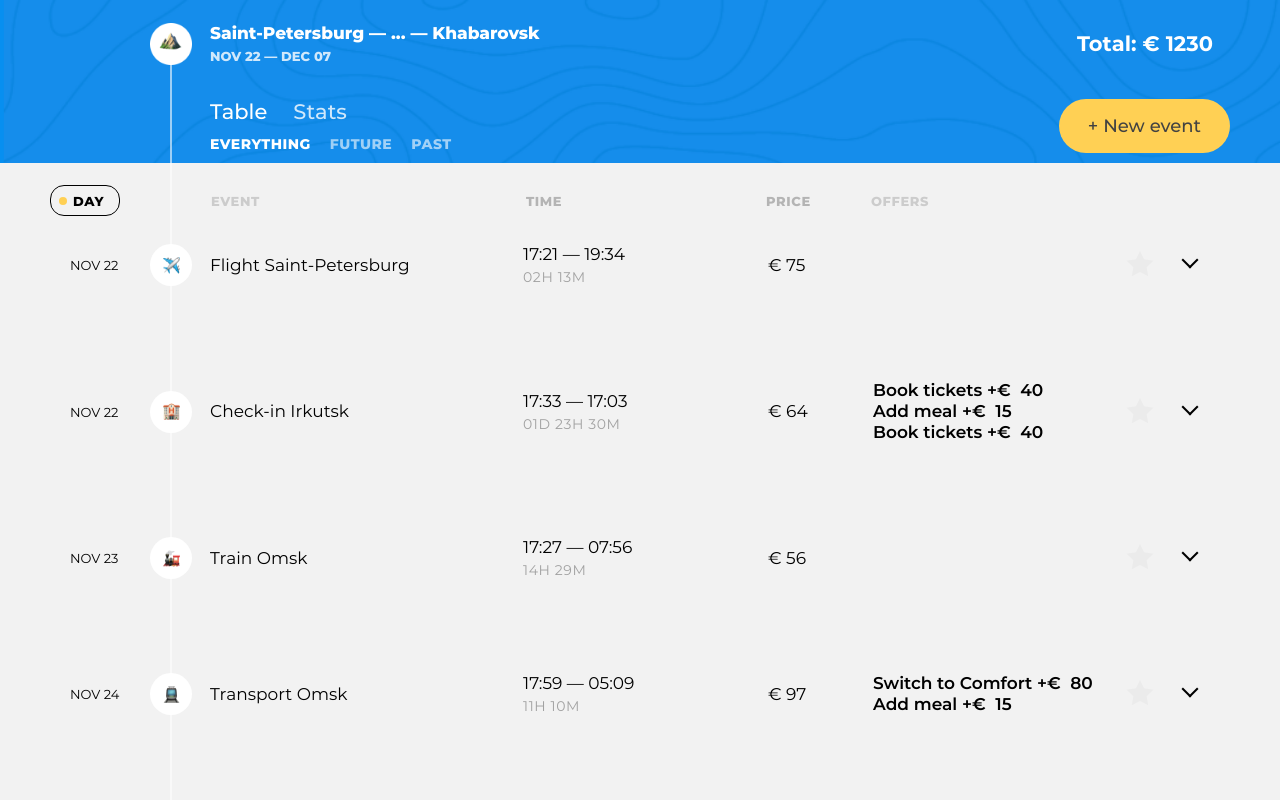
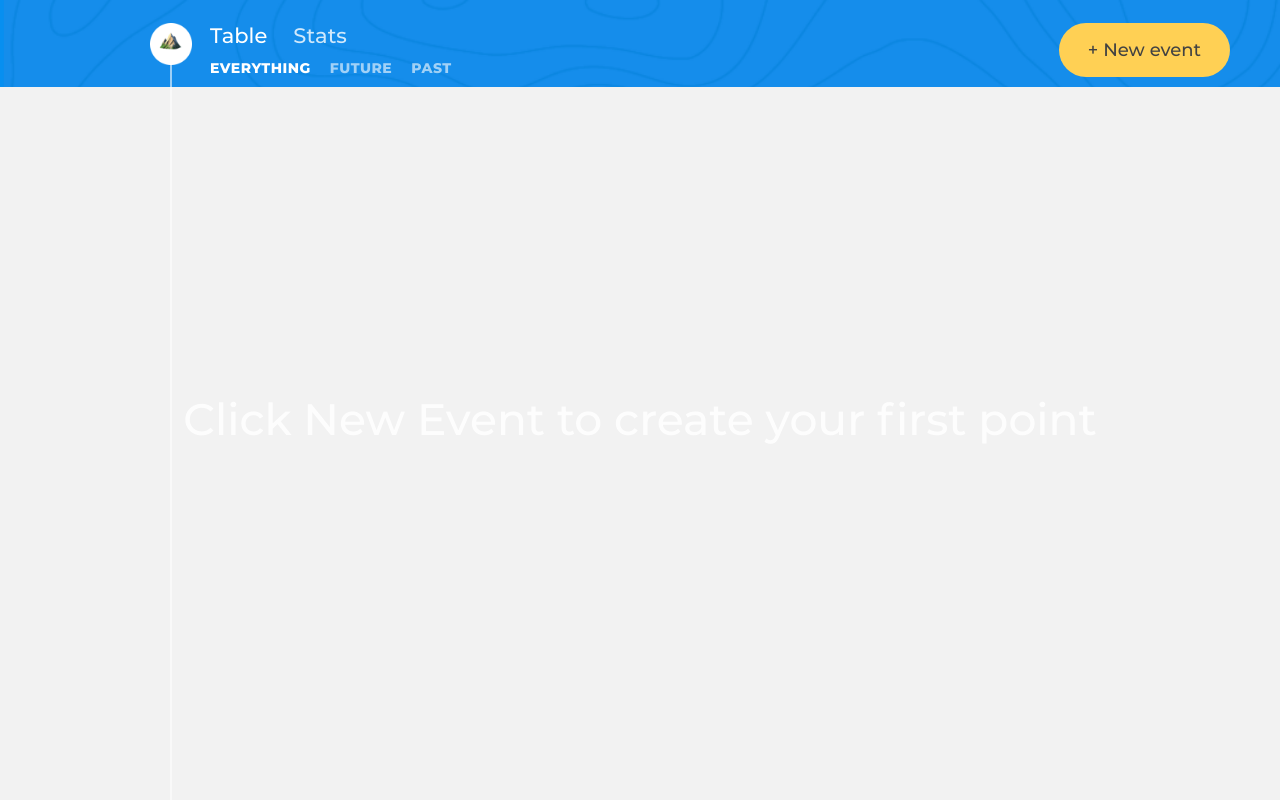
Before and after one commit to kalashnikovsb/277887-big-trip-13, a website built with webpack: page public/index.html in a window 1280 px wide. Shown: the top 800 px of the page. Built offline with nearby package versions, Linux system fonts and the light colour scheme.

Commit message:
Задание 6

```diff
--- a/src/const.js
+++ b/src/const.js
@@ -1,4 +1,4 @@
-const EVENTS_COUNT = 20;
+const EVENTS_COUNT = 0;
 const DAYS_GAP = 7;
 const TYPES = [`Taxi`, `Bus`, `Train`, `Ship`, `Transport`, `Drive`, `Flight`, `Check-in`, `Sightseeing`, `Restaurant`];
 const MIN_DESCRIPTION_LENGTH = 1;
--- a/src/main.js
+++ b/src/main.js
@@ -9,11 +9,11 @@ import SortingView from "./view/sorting-view.js";
 import EventsListView from "./view/events-list-view.js";
 import EventEditView from "./view/event-edit-view.js";
 import EventView from "./view/event-view.js";
+import EmptyEventsListView from "./view/empty-events-list-view.js";
 
-
-const renderEvent = (container, item) => {
-  const eventComponent = new EventView(item);
-  const eventEditComponent = new EventEditView(item);
+const renderEvent = (container, task) => {
+  const eventComponent = new EventView(task);
+  const eventEditComponent = new EventEditView(task);
 
   const replaceEventToEdit = () => {
     container.replaceChild(eventEditComponent.getElement(), eventComponent.getElement());
@@ -52,35 +52,43 @@ const renderEvent = (container, item) => {
   render(container, eventComponent.getElement(), RENDER_POSITION.BEFOREEND);
 };
 
+const renderBoard = (tasks) => {
+  const tripInformationComponent = new TripInformationView(eventsSortedByTime);
+  const sortingComponent = new SortingView();
+  const eventsListComponent = new EventsListView();
+  render(tripHeaderElement, tripInformationComponent.getElement(), RENDER_POSITION.AFTERBEGIN);
+  render(tripEventsElement, sortingComponent.getElement(), RENDER_POSITION.BEFOREEND);
+  render(tripEventsElement, eventsListComponent.getElement(), RENDER_POSITION.BEFOREEND);
+
+  const eventsListElement = document.querySelector(`.trip-events__list`);
+  for (let item of tasks) {
+    renderEvent(eventsListElement, item);
+  }
+};
+
+const renderAddNewNotification = () => {
+  const emptyEventsListComponent = new EmptyEventsListView();
+  render(tripEventsElement, emptyEventsListComponent.getElement(), RENDER_POSITION.BEFOREEND);
+  return;
+};
 
 const events = new Array(EVENTS_COUNT).fill().map(generateEventsMock);
 const eventsCopy = events.slice();
 const eventsSortedByTime = eventsCopy.sort(sortTimeStartUp);
-
 
 const tripHeaderElement = document.querySelector(`.trip-main`);
 const menuHeaderElement = document.querySelector(`.trip-main__trip-controls .visually-hidden:nth-of-type(1)`);
 const filtersHeaderElement = document.querySelector(`.trip-main__trip-controls .visually-hidden:nth-of-type(2)`);
 const tripEventsElement = document.querySelector(`.trip-events`);
 
-
-const tripInformationComponent = new TripInformationView(eventsSortedByTime);
 const menuComponent = new MenuView();
 const filtersComponent = new FiltersView();
-const sortingComponent = new SortingView();
-const eventsListComponent = new EventsListView();
 
-
-render(tripHeaderElement, tripInformationComponent.getElement(), RENDER_POSITION.AFTERBEGIN);
 render(menuHeaderElement, menuComponent.getElement(), RENDER_POSITION.AFTEREND);
 render(filtersHeaderElement, filtersComponent.getElement(), RENDER_POSITION.AFTEREND);
-render(tripEventsElement, sortingComponent.getElement(), RENDER_POSITION.BEFOREEND);
-render(tripEventsElement, eventsListComponent.getElement(), RENDER_POSITION.BEFOREEND);
 
-
-const eventsListElement = document.querySelector(`.trip-events__list`);
-
-
-for (let item of eventsSortedByTime) {
-  renderEvent(eventsListElement, item);
+if (eventsSortedByTime.length === 0) {
+  renderAddNewNotification();
+} else {
+  renderBoard(eventsSortedByTime);
 }
--- /dev/null
+++ b/src/view/empty-events-list-view.js
@@ -0,0 +1,26 @@
+import {createElement} from "../utils/render-utils.js";
+
+const getEmptyEventsListTemplate = () => {
+  return `<p class="trip-events__msg">Click New Event to create your first point</p>`;
+};
+
+export default class EmptyEventsListView {
+  constructor() {
+    this._element = null;
+  }
+
+  getTemplate() {
+    return getEmptyEventsListTemplate();
+  }
+
+  getElement() {
+    if (!this._element) {
+      this._element = createElement(this.getTemplate());
+    }
+    return this._element;
+  }
+
+  removeElement() {
+    this._element = null;
+  }
+}
--- a/src/view/trip-information-view.js
+++ b/src/view/trip-information-view.js
@@ -26,8 +26,13 @@ const getDestinations = (events) => {
 
 
 const getTripDates = (events) => {
+  if (events.length === 0) {
+    return ``;
+  }
+
   let eventsCopy = events.slice();
   eventsCopy.sort(sortTimeEndUp);
+
   let startDate = dayjs(eventsCopy[0].timeStart);
   let endDate = dayjs(eventsCopy[eventsCopy.length - 1].timeEnd);
 
```
Also changed, not shown: public/index.html (+1 -0 lines).
